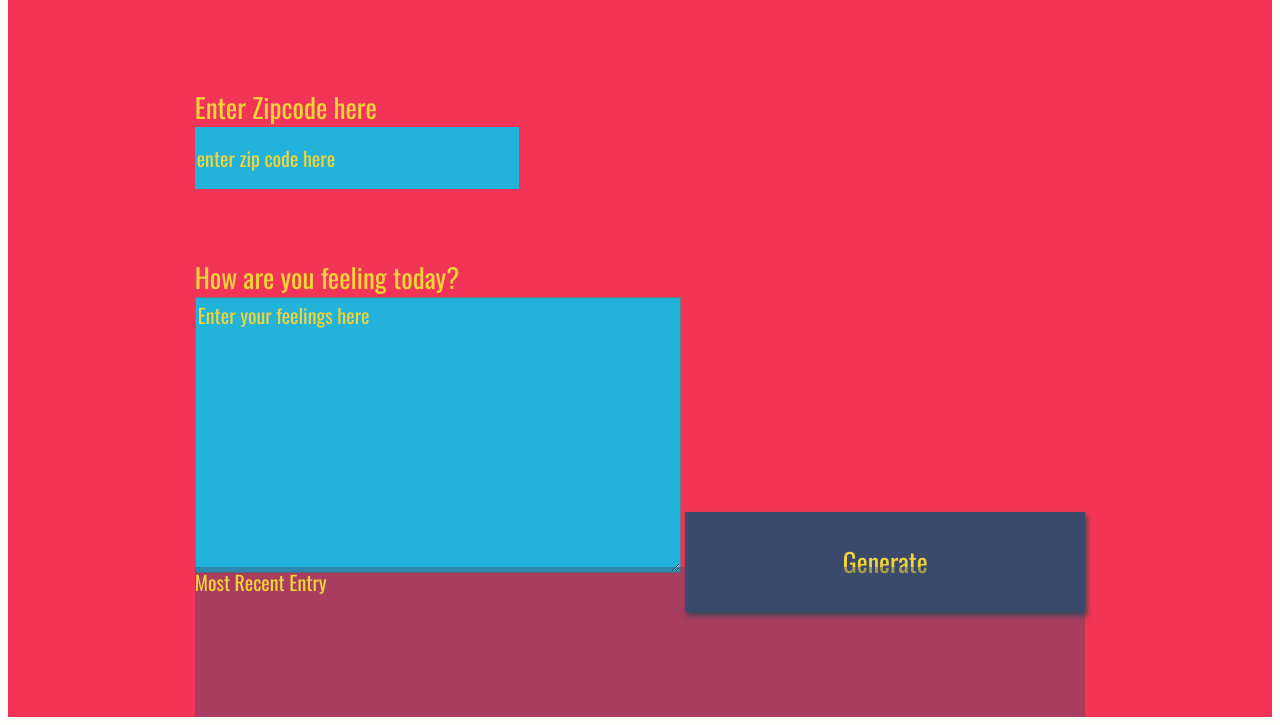
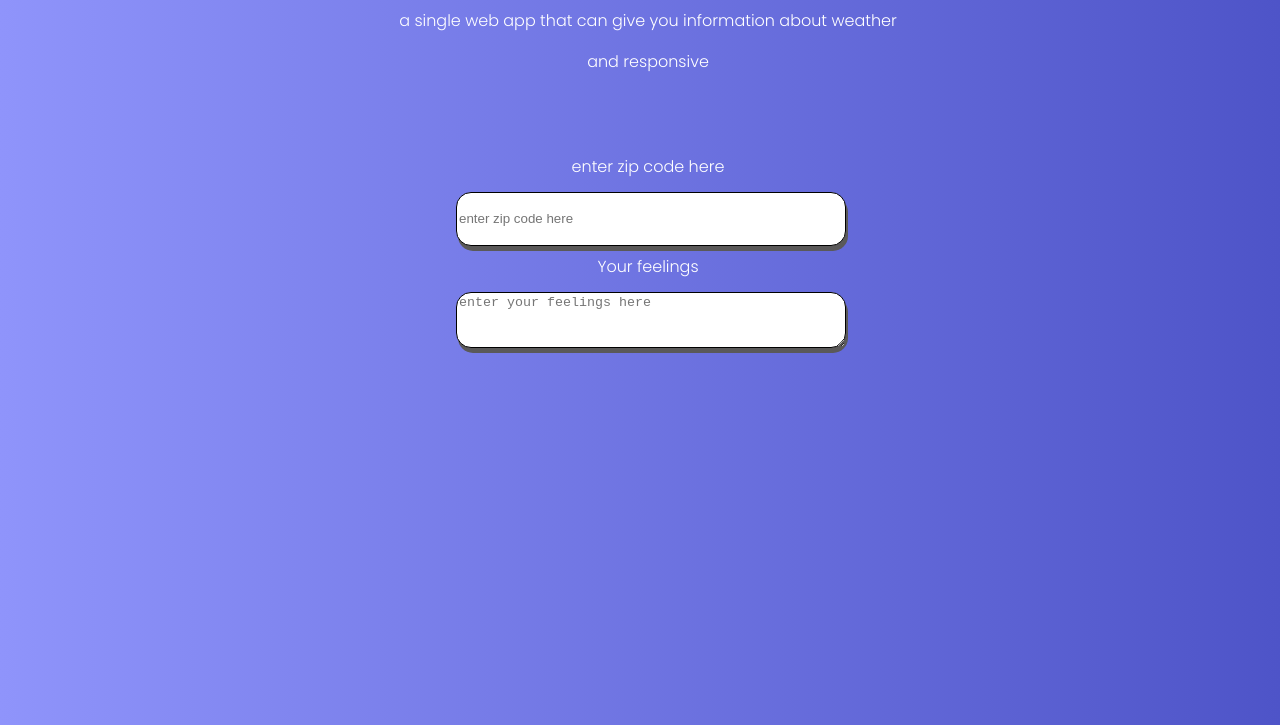
Before and after one commit to Abdelmoneim00/Weather-jornal-app, a plain HTML site: page website/index.html in a window 1280 px wide. Shown: the part 91-816 px from the top of the page. Drawn offline with nearby package versions, Linux system fonts and the light colour scheme; a web font is replaced by a local one.

Commit message:
changing the color and layout

```diff
--- a/website/index.html
+++ b/website/index.html
@@ -4,28 +4,27 @@
 <meta charset="UTF-8">
 <title>Weather Journal</title>
 <link href="https://fonts.googleapis.com/css?family=Oswald:400,600,700|Ranga:400,700&display=swap" rel="stylesheet">
+<link rel="preconnect" href="https://fonts.gstatic.com" crossorigin>
+<link href="https://fonts.googleapis.com/css2?family=Karla:wght@700&family=Poppins:wght@300&display=swap" rel="stylesheet">
 <link rel="stylesheet" href="style.css">
 </head>
 <body>
-<div id = "app">
-  <div class ="holder headline">
-    Weather Journal App
+ <div id="app">
+   <div class="headline">
+     <h1>Weather app</h1>
+     <p>a single web app that can give you information about weather</p>
+     <p>and responsive</p>
    </div>
-  <div class ="holder zip">
-    <label for="zip">Enter Zipcode here</label>
+   <div class="zip-holder">
+     <label for="zip"> enter zip code here</label>
+     <div class="zip-in">
       <input type="text" id="zip" placeholder="enter zip code here">
      </div>
-  <div class ="holder feel">
-    <label for="feelings">How are you feeling today?</label>
-    <textarea class= "myInput" id="feelings" placeholder="Enter your feelings here" rows="9" cols="50"></textarea>
-    <button id="generate" type = "submit"> Generate </button>
    </div>
-  <div class ="holder entry">
-    <div class = "title">Most Recent Entry</div>
-   <div id = "entryHolder">
-    <div id = "date"></div>
-   <div id = "temp"></div>
-   <div id = "content"></div>
+   <div class="feeling-holder">
+    <label for="feelings">Your feelings</label>
+    <div class="zip-in">
+     <textarea id="feelings" placeholder="enter your feelings here"></textarea>
     </div>
    </div>
  </div>
--- a/website/style.css
+++ b/website/style.css
@@ -1,111 +1,56 @@
-body{
-    background: #fffff8;
-    font-family: -apple-system, BlinkMacSystemFont, sans-serif;
+body {
+    text-align: center;
+  color: white;
+  font-family: 'Karla', sans-serif;
+  font-family: 'Poppins', sans-serif;
+  width: 100%;
+  height: 100vh;
+  background-size: auto;
+  background-repeat: no-repeat;
+  background: #4e54c8;  /* fallback for old browsers */
+background: -webkit-linear-gradient(to right, #8f94fb, #4e54c8);  /* Chrome 10-25, Safari 5.1-6 */
+background: linear-gradient(to right, #8f94fb, #4e54c8); /* W3C, IE 10+/ Edge, Firefox 16+, Chrome 26+, Opera 12+, Safari 7+ */
 }
 
-#app{
-    display: grid;
-    grid-auto-rows: minmax(150px, auto);
-    /* grid-template-columns:  */
-    height:100vh;
-    background: #f23557;
-    color: #f0d43a;
+#app {
+    display: flex;
     justify-content: center;
-    grid-gap: 1em;
-    font-size: 20px;
-    font-family: 'Oswald', sans-serif;
+    flex-direction: column;
 }
 
-.holder{
+.zip-holder {
+    margin-top: 5%;
+    height: 100px;
+    width: 100%;
 
 }
 
-.entry{
-    background: rgba(59, 74, 107, .4);
+.zip-in {
+    margin-top: 1%;
+    width: 50%;
+    margin-left: 35%;
 }
 
-#entryHolder{
-
+#zip {
+    display: block;
+    border: 1px solid;
+    width: 30%;
+    height: 50px;
+    box-shadow: 2px 5px  rgb(90, 89, 89);
+    border-radius: 15px;
+    width: 60%;
 }
 
-#date{
-
+.feelings-holder {
+    margin-top: 5%;
 }
 
-#temp{
-
+#feelings {
+    display: block;
+    border: 1px solid;
+    width: 30%;
+    height: 50px;
+    box-shadow: 2px 5px  rgb(90, 89, 89);
+    border-radius: 15px;
+    width: 60%;
 }
-
-#content{
-
-}
-
-.headline {
-
-}
-.title{
-
-}
-
-/*  Basic Styling To Override Default For Basic HTML Elements */
-label{
-    display:block;
-    font-size: 27px;
-}
-
-input{
-    display:block;
-    height: 60px;
-    width: 320px;
-    background:#22b2da;
-    color: #f0d43a;
-    font-size: 20px;
-    font-family: 'Oswald', sans-serif;
-    border: none;
-}
-
-button{
-    width: 400px;
-    height: 100px;
-    background: #3b4a6b;
-    color: #f0d43a;
-    font-size: 26px;
-    font-family: 'Oswald', sans-serif;
-    border: none;
-    box-shadow: 2px 4px 5px #444;
-}
-h1{
-    font-size: 36px;
-}
-
-textarea{
-    background:#22b2da;
-    color: #f0d43a;
-    font-size: 20px;
-    font-family: 'Oswald', sans-serif;
-}
-/* Reset style for HTML element on active to have no border*/
-input:focus,
-select:focus,
-textarea:focus,
-button:focus {
-    outline: none;
-}
-/* Style for Placeholder Text*/
-::placeholder { /* Firefox, Chrome, Opera */
-    color: #f0d43a;
-    font-family: 'Oswald', sans-serif;
-
-}
-
-:-ms-input-placeholder { /* Internet Explorer 10-11 */
-    color: #f0d43a;
-    font-family: 'Oswald', sans-serif;
-
-}
-
-::-ms-input-placeholder { /* Microsoft Edge */
-    color: #f0d43a;
-    font-family: 'Oswald', sans-serif;
-
-}
```
Lines whose indentation alone changed are shown as unchanged.
